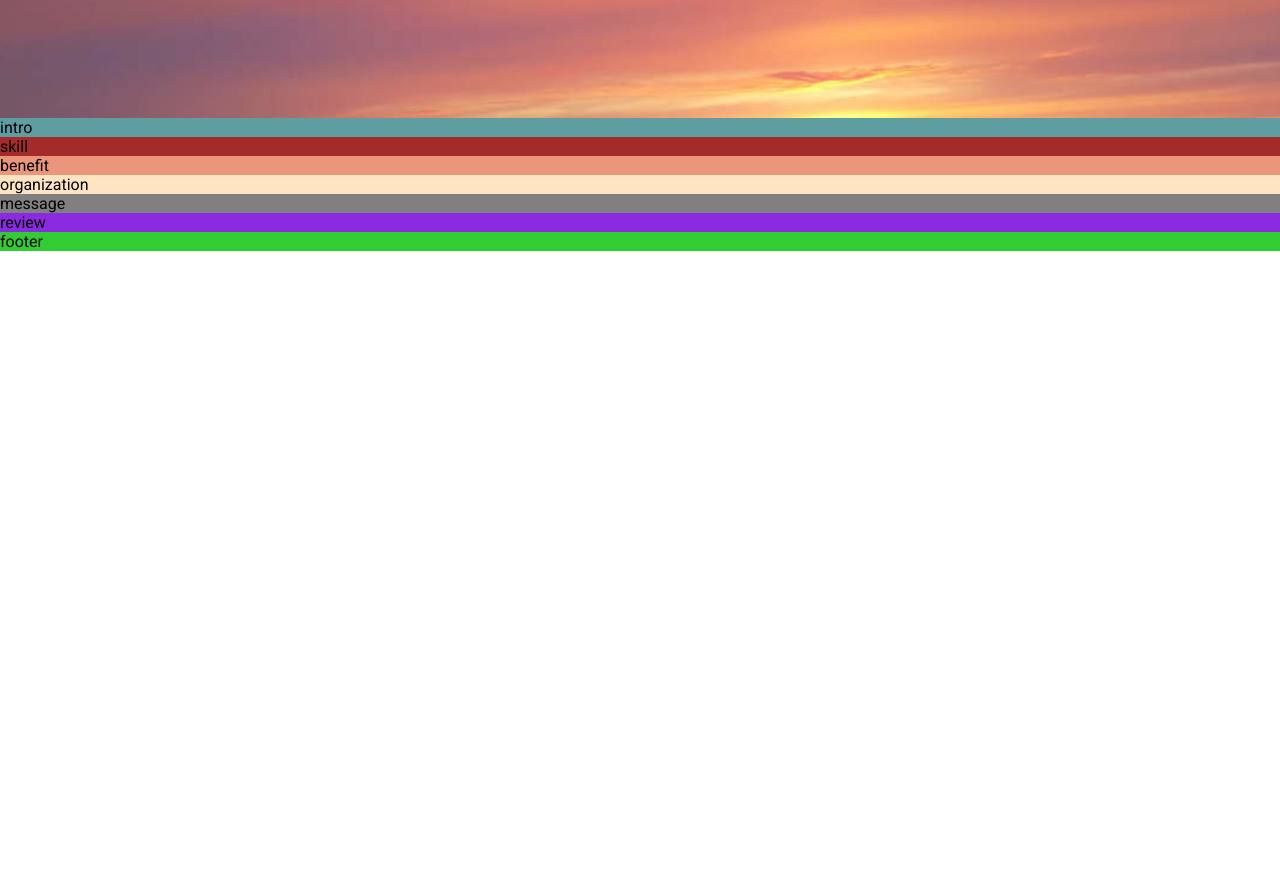
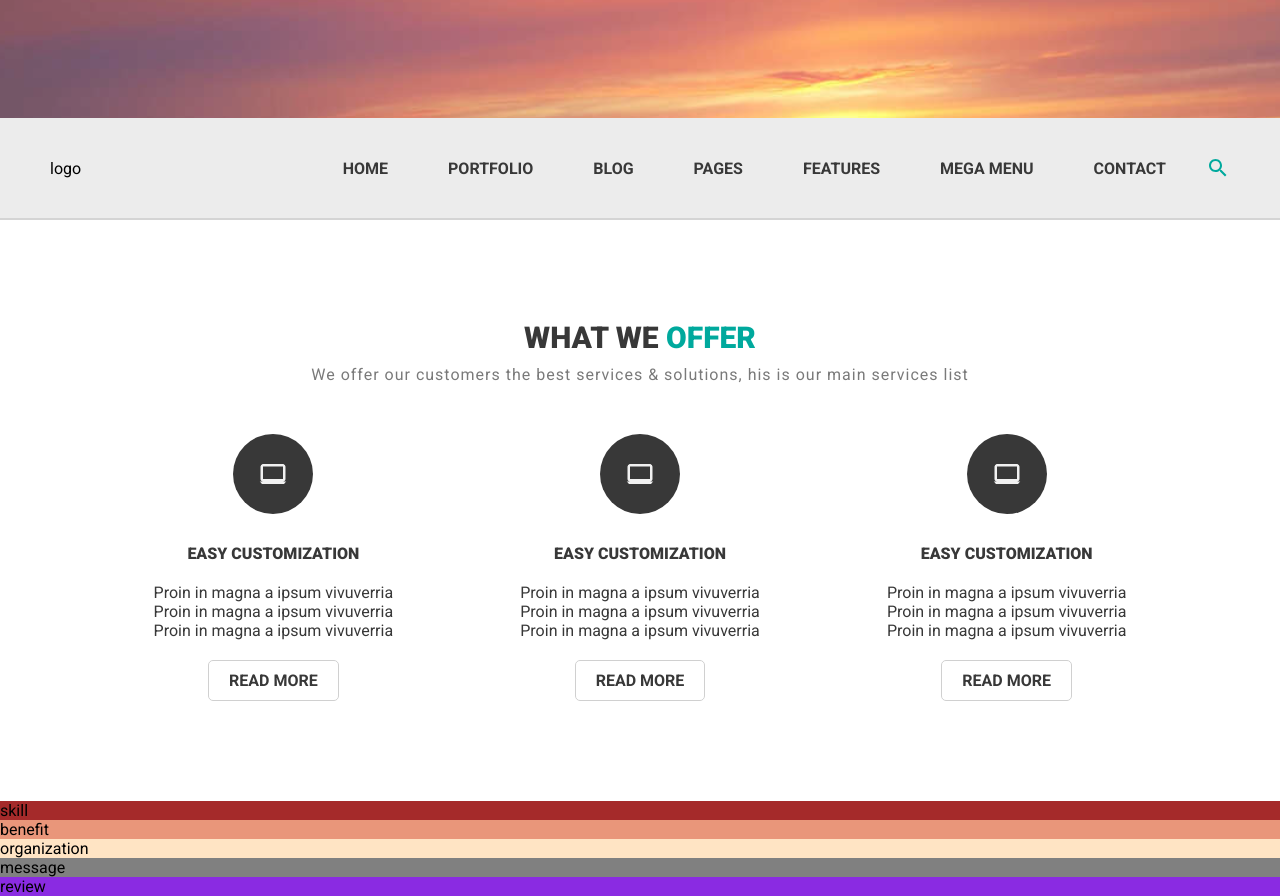
Before and after one commit to syahirdev/landing-page, a React (Create React App) app: page / in a window 1280 px wide. Shown: the part 358-1254 px from the top of the page. Before the commit the page ends 800 px from the top, so only its background shows below. Built offline with nearby package versions, Linux system fonts and the light colour scheme.

Commit message:
add header & intro component

```diff
--- a/src/App.tsx
+++ b/src/App.tsx
@@ -6,11 +6,13 @@ import { Organization } from "./components/organization/Organization";
 import { Message } from "./components/message/Message";
 import { Review } from "./components/review/Review";
 import { Footer } from "./components/footer/Footer";
+import { Topbar } from "./components/topbar/Topbar";
 
 const App = () => {
     return (
         <div className="App">
             <Header/>
+            <Topbar/>
             <Intro/>
             <Skill/>
             <Benefit/>
--- a/src/Global.scss
+++ b/src/Global.scss
@@ -1,3 +1,8 @@
 $primaryColor: #00a99d;
 $darkColor: #383838;
-$lightColor: #383838;
+$lightColor: #f1f1f1;
+$lightDarkColor: #7a7a7a;
+
+.primaryText {
+  color: $primaryColor
+}
--- /dev/null
+++ b/src/components/button/Button.scss
@@ -0,0 +1,20 @@
+@import "../../Global";
+
+.button {
+  margin: 0 10px;
+  font-weight: 700;
+  color: $darkColor;
+  cursor: pointer;
+  padding: 10px 20px;
+  border-radius: 5px;
+  transition: all .2s ease;
+}
+
+.button:hover {
+  color: $lightColor;
+  background-color: $primaryColor;
+}
+
+.border {
+  border: 1px solid #d0d0d0;
+}
--- /dev/null
+++ b/src/components/button/Button.tsx
@@ -0,0 +1,14 @@
+import "./Button.scss";
+
+interface ButtonProps {
+    name: string,
+    border?: boolean
+}
+
+export const Button = ({name, border}: ButtonProps) => {
+    return (
+        <div className={`${border && "border"} button`}>
+            {name}
+        </div>
+    );
+};
--- a/src/components/header/Header.scss
+++ b/src/components/header/Header.scss
@@ -15,20 +15,12 @@
     justify-content: center;
     align-items: center;
   }
-}
 
-.header::after {
-  content: "";
-  opacity: 0.8;
-  background: url("../../assets/background.jpg") no-repeat fixed top;
-  background-size: cover;
-  background-blend-mode: darken;
-  top: 0;
-  left: 0;
-  right: 0;
-  bottom: 0;
-  position: absolute;
-  z-index: -1;
+  .icon {
+    color: $primaryColor;
+    border: 2px solid $primaryColor;
+    border-radius: 50%;
+    padding: 5px;
   }
 
   .smallText {
@@ -54,15 +46,19 @@
     font-size: 24px;
     font-weight: bold;
     margin: 30px 0;
-
-  .firstLetter {
-    color: $primaryColor;
   }
 }
 
-.icon {
-  color: $primaryColor;
-  border: 2px solid $primaryColor;
-  border-radius: 50%;
-  padding: 5px;
+.header::after {
+  content: "";
+  opacity: 0.8;
+  background: url("../../assets/background.jpg") no-repeat fixed top;
+  background-size: cover;
+  background-blend-mode: darken;
+  top: 0;
+  left: 0;
+  right: 0;
+  bottom: 0;
+  position: absolute;
+  z-index: -1;
 }
--- a/src/components/header/Header.tsx
+++ b/src/components/header/Header.tsx
@@ -9,7 +9,7 @@ export const Header = () => {
                 <div className="bigText">LET'S BE CREATIVE !</div>
                 <div className="containerText">LOREM IPSUM DOLOR SI AMET</div>
                 <div className="mottoText">
-                    <span className="firstLetter">START</span> DOING THAT
+                    <span className="primaryText">START</span> DOING THAT
                 </div>
                 <KeyboardArrowDown className="icon"/>
             </div>
--- a/src/components/intro/Intro.scss
+++ b/src/components/intro/Intro.scss
@@ -1,3 +1,27 @@
+@import "../../Global";
+
 .intro {
-  background-color: cadetblue;
+  display: flex;
+  flex-direction: column;
+  justify-content: center;
+  align-items: center;
+  margin: 100px;
+
+  .introTitle {
+    font-weight: 900;
+    font-size: 30px;
+    color: $darkColor;
+  }
+
+  .introSubtitle {
+    color: $lightDarkColor;
+    letter-spacing: 1px;
+    margin-top: 10px;
+    margin-bottom: 20px;
+  }
+
+  .offerContainer {
+    display: flex;
+    gap: 20px;
+  }
 }
--- a/src/components/intro/Intro.tsx
+++ b/src/components/intro/Intro.tsx
@@ -1,9 +1,21 @@
 import "./Intro.scss";
+import { Offer } from "./offer/Offer";
 
 export const Intro = () => {
     return (
         <div className="intro">
-            intro
+            <div className="introTitle">
+                WHAT WE <span className="primaryText">OFFER</span>
+            </div>
+            <div className="introSubtitle">
+                We offer our customers the best services &
+                solutions, his is our main services list
+            </div>
+            <div className="offerContainer">
+                <Offer/>
+                <Offer/>
+                <Offer/>
+            </div>
         </div>
     );
 };
--- /dev/null
+++ b/src/components/intro/offer/Offer.scss
@@ -0,0 +1,36 @@
+@import "../../../Global";
+
+.offer {
+  display: flex;
+  justify-content: center;
+  align-items: center;
+  flex-direction: column;
+
+  .icon {
+    font-size: 30px;
+    padding: 25px;
+    color: $lightColor;
+    background-color: $darkColor;
+    border-radius: 50%;
+    cursor: pointer;
+    transition: all .2s ease;
+    margin: 30px 0;
+  }
+
+  .icon:hover {
+    background-color: $primaryColor;
+  }
+
+  .title {
+    color: $darkColor;
+    font-weight: 900;
+  }
+
+  .subtitle {
+    color: $darkColor;
+    margin: 20px 0;
+    padding: 0 40px;
+    text-align: center;
+    font-weight: 400;
+  }
+}
--- /dev/null
+++ b/src/components/intro/offer/Offer.tsx
@@ -0,0 +1,18 @@
+import "./Offer.scss";
+import { Computer } from "@mui/icons-material";
+import { Button } from "../../button/Button";
+
+export const Offer = () => {
+    return (
+        <div className="offer">
+            <Computer className="icon"/>
+            <div className="title">EASY CUSTOMIZATION</div>
+            <div className="subtitle">
+                Proin in magna a ipsum vivuverria
+                Proin in magna a ipsum vivuverria
+                Proin in magna a ipsum vivuverria
+            </div>
+            <Button name="READ MORE" border/>
+        </div>
+    );
+};
--- /dev/null
+++ b/src/components/topbar/Topbar.scss
@@ -0,0 +1,27 @@
+@import "src/Global";
+
+.topbar {
+  display: flex;
+  justify-content: space-between;
+  align-items: center;
+  padding: 0 50px;
+  background-color: #ececec;
+  height: 100px;
+  border-bottom: 2px solid #d4d4d4;
+}
+
+.leftBar {
+
+}
+
+.rightBar {
+  display: flex;
+  justify-content: center;
+  align-items: center;
+
+  .icon {
+    margin-left: 10px;
+    color: $primaryColor;
+    cursor: pointer;
+  }
+}
--- /dev/null
+++ b/src/components/topbar/Topbar.tsx
@@ -0,0 +1,23 @@
+import "./Topbar.scss";
+import { Button } from "../button/Button";
+import { Search } from "@mui/icons-material";
+
+export const Topbar = () => {
+    return (
+        <div className="topbar">
+            <div className="leftBar">
+                logo
+            </div>
+            <div className="rightBar">
+                <Button name="HOME"/>
+                <Button name="PORTFOLIO"/>
+                <Button name="BLOG"/>
+                <Button name="PAGES"/>
+                <Button name="FEATURES"/>
+                <Button name="MEGA MENU"/>
+                <Button name="CONTACT"/>
+                <Search className="icon"/>
+            </div>
+        </div>
+    );
+};
```
Lines whose indentation alone changed are shown as unchanged.
